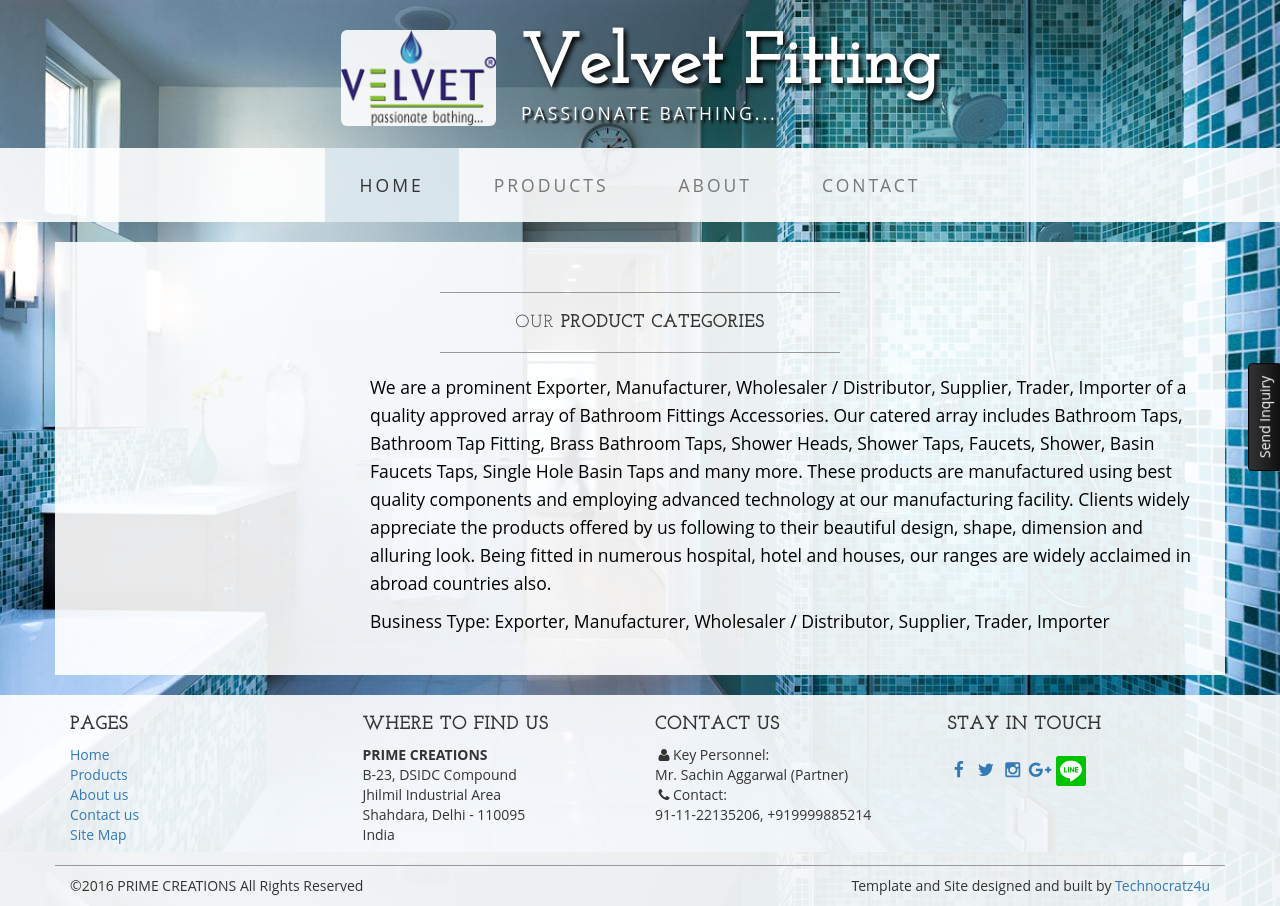
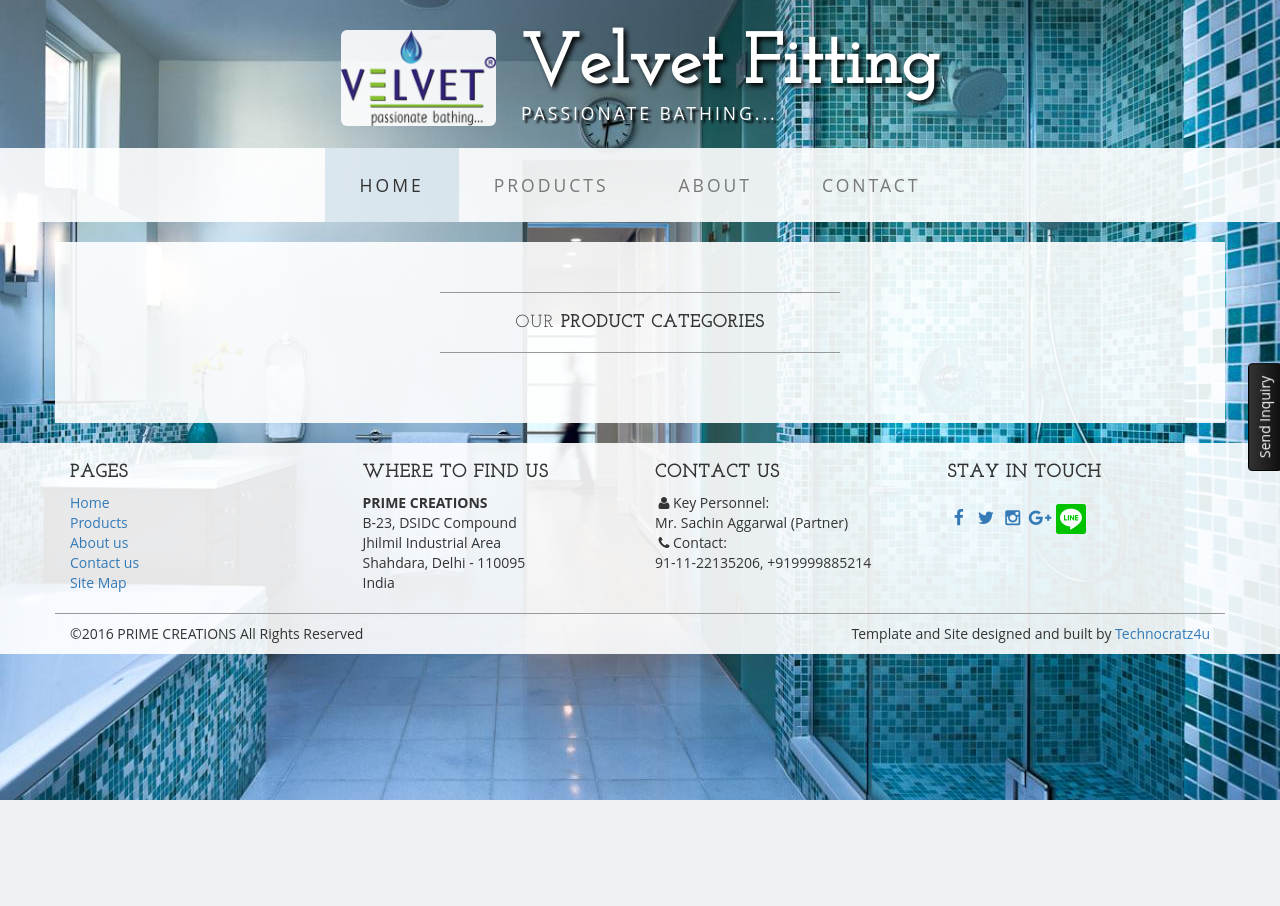
Before and after one commit to technocratz4u/velvetfitting, a PHP site: page /views/category.php in a window 1280 px wide. After the commit the page ends 800 px from the top, so only its background shows below. Run offline with PHP 8.4, Linux system fonts and the light colour scheme; some libraries are stand-ins or nearby versions; some web fonts are replaced.

Commit message:
Removed Duplicate Content

```diff
--- a/views/category.php
+++ b/views/category.php
@@ -6,6 +6,8 @@
 <meta name="viewport" content="width=device-width, initial-scale=1">
 <meta name="description" content="">
 <meta name="author" content="">
+
+<link rel="canonical" href="<?php echo __APPLICATION_URL?>/category" />
 
 <title>Velvet Fitting - PRIME CREATIONS product categories</title>
 
@@ -138,22 +140,6 @@
 								}
 								?>
 							</div>
-							<p>We are a prominent Exporter, Manufacturer, Wholesaler /
-								Distributor, Supplier, Trader, Importer of a quality approved
-								array of Bathroom Fittings  Accessories. Our catered array
-								includes Bathroom Taps, Bathroom Tap Fitting, Brass Bathroom Taps,
-								Shower Heads, Shower Taps, Faucets, Shower, Basin Faucets Taps,
-								Single Hole Basin Taps and many more. These products are
-								manufactured using best quality components and employing advanced
-								technology at our manufacturing facility. Clients widely
-								appreciate the products offered by us following to their beautiful
-								design, shape, dimension and alluring look. Being fitted in
-								numerous hospital, hotel and houses, our ranges are widely
-								acclaimed in abroad countries also.</p>
-
-							<p>Business Type: Exporter, Manufacturer, Wholesaler / Distributor,
-								Supplier, Trader, Importer</p>
-
 
 						</div>
 					</div>
```
